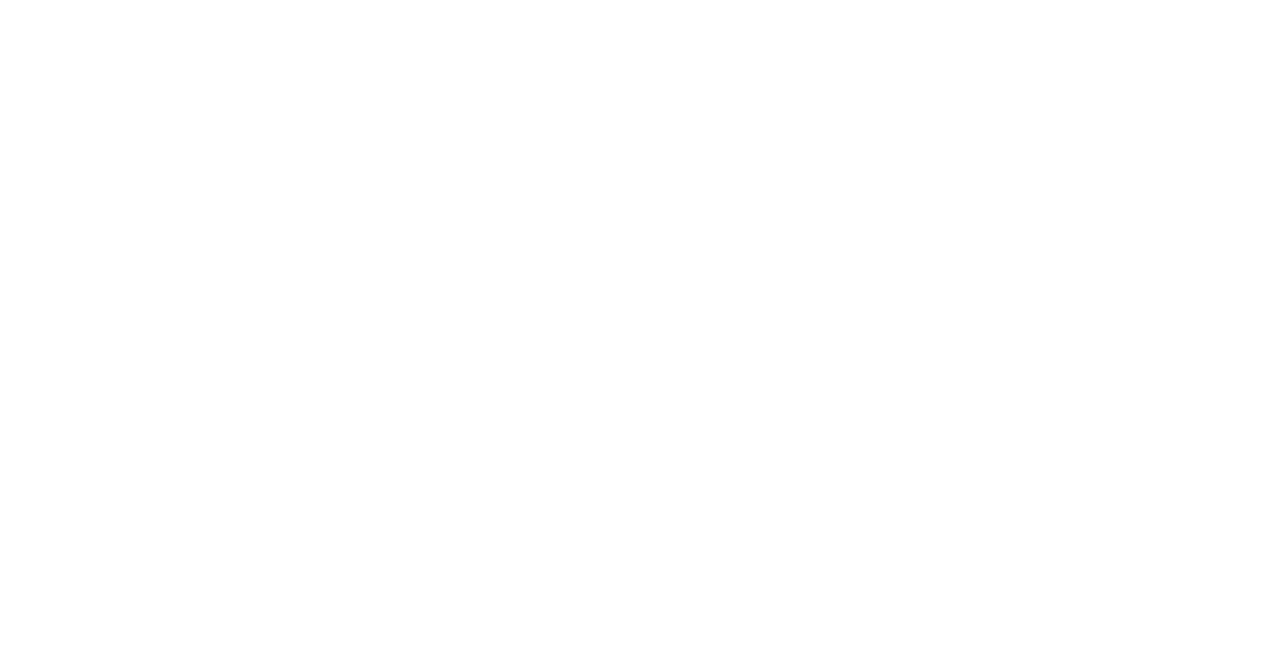
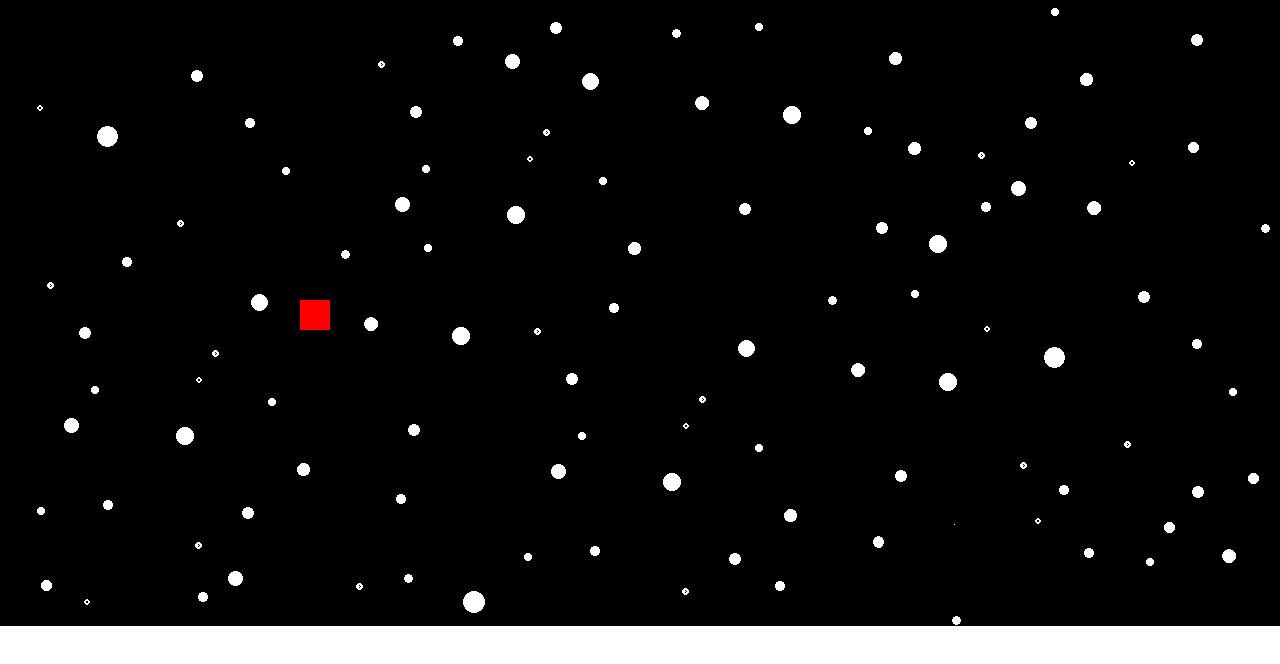
Before and after one commit to ishtms/ball_animation_canvas, a plain HTML site: page movingObjects/index.html in a window 1280 px wide. Drawn offline with Linux system fonts and the light colour scheme.

Commit message:
added bock

```diff
--- a/movingObjects/canvas.js
+++ b/movingObjects/canvas.js
@@ -1,26 +1,42 @@
 let canvas = document.getElementById("canvas");
 let context  = canvas.getContext('2d');
 
-canvas.clientHeight = window.innerHeight;
-canvas.clientWidth = window.innerWidth;
+canvas.height = window.innerHeight;
+canvas.width = window.innerWidth;
 
 window.addEventListener('resize', function(){
-    canvas.clientHeight = window.innerHeight;
-    canvas.clientWidth = window.innerWidth;
+    canvas.height = window.innerHeight;
+    canvas.width = window.innerWidth;
 })
 
+
+
+function Square(_x,_y,_color){
+    this.x = _x;
+    this.y = _y;
+    this.color = _color;
+
+    this.draw = function(){
+        context.fillStyle = this.color;
+        context.fillRect(_x,_y, 30, 30); //Hardcoding values for height and width for demo purpose;
+    }
+}
 let img = new Image();
 img.src = 'back.png';
 
+var _sqOne = new Square(300, 300, 'red');
+
 let _x = 0;
-
+img.height = canvas.height;
 function animate() {
     requestAnimationFrame(animate);
     context.save();
-    if(_x <= 1279){
+    if(_x <= -1279){
         _x = 0;
     }
-    context.uploadImage(img, _x, 0);
+    console.log(_x)
+    context.drawImage(img, _x, 0);
+    _sqOne.draw()
     _x--;
     context.restore();
 }
--- a/movingObjects/index.html
+++ b/movingObjects/index.html
@@ -4,8 +4,10 @@
     <meta charset="UTF-8">
     <meta http-equiv="X-UA-Compatible" content="ie=edge">
     <title>Moving Objects</title>
+    <link rel="stylesheet" href="style.css">
 </head>
 <body>
     <canvas id="canvas">Sorry, your browser doesnt supports canvas. Please upgrade or update your browser.</canvas>
+    <script src="canvas.js" type="text/javascript"></script>
 </body>
 </html>
```
